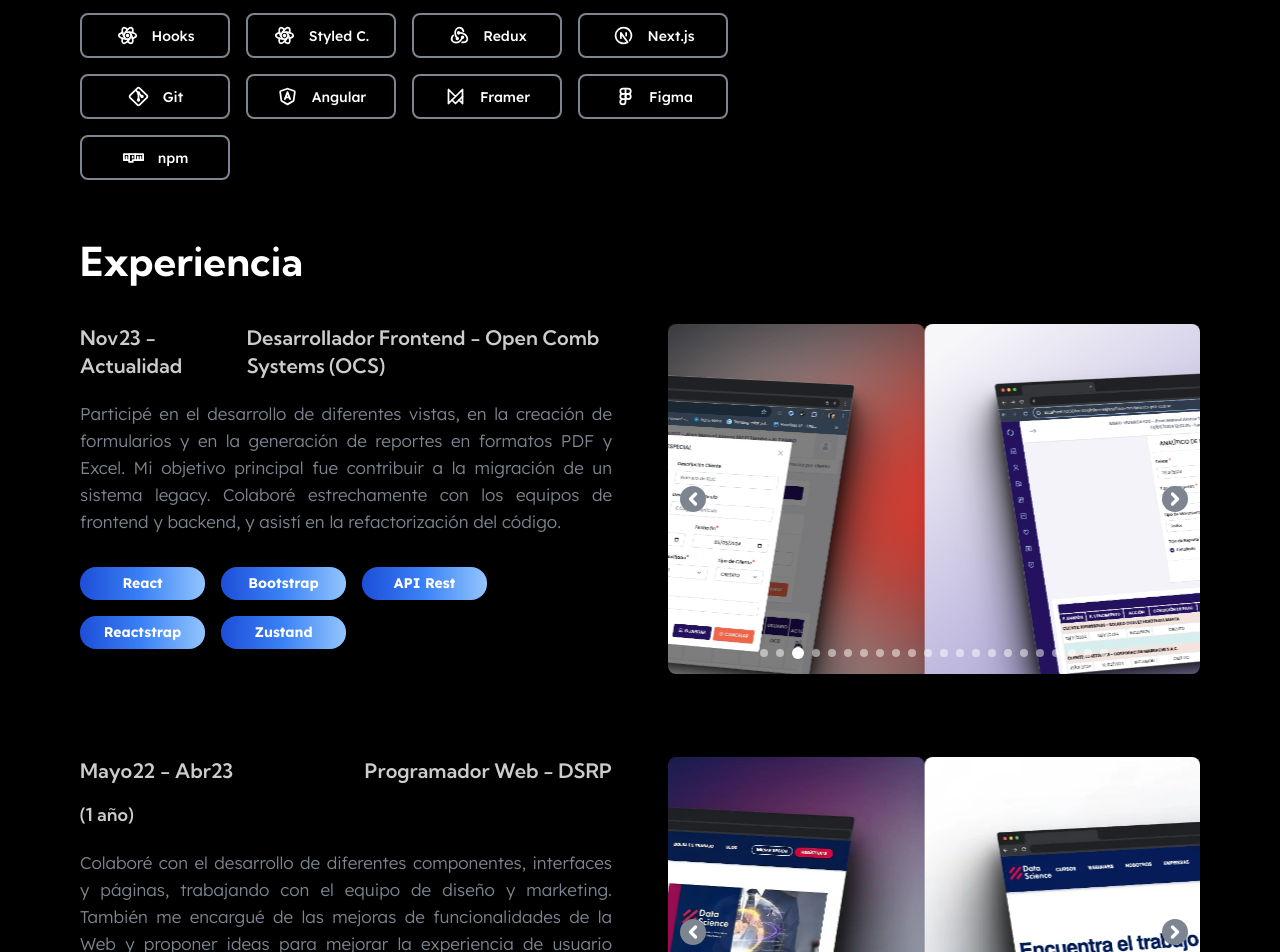
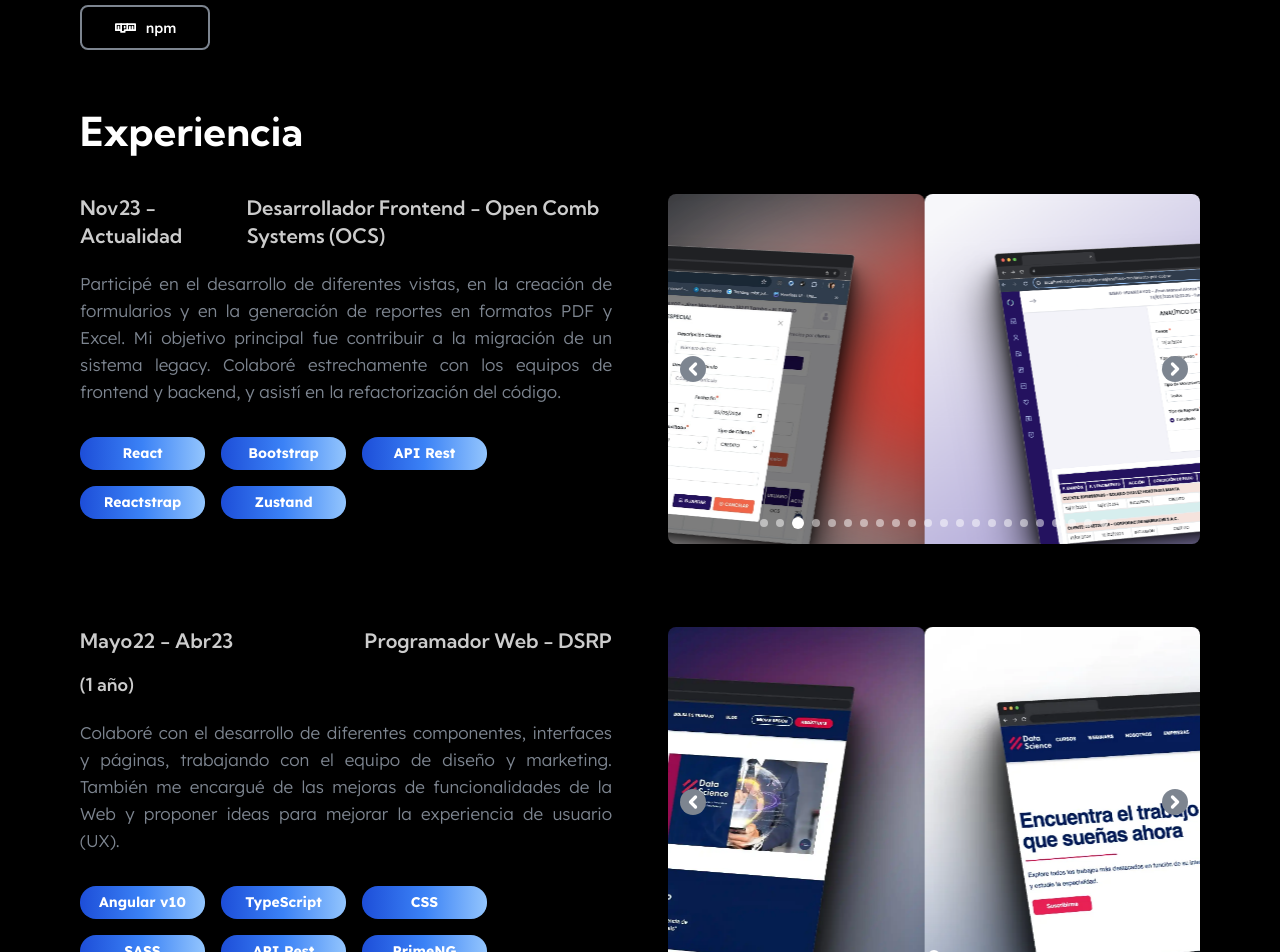
Before and after one commit to carlostrujilloneyra/portfolio-project, a Next.js app: page / in a window 1280 px wide. Shown: the part 720-1672 px from the top of the page. Built offline with nearby package versions, Linux system fonts and the light colour scheme.

Commit message:
feat: Actualizar estilos del pie de página y sección de habilidades

```diff
--- a/src/components/footer/Footer.tsx
+++ b/src/components/footer/Footer.tsx
@@ -3,7 +3,7 @@ import { Logo } from "../header/components";
 export const Footer = () => {
   return (
     <>
-      <footer className="container-max-width padding-x grid  grid-cols-[55px,max-content] items-center gap-x-6 bg-gradient py-8 text-center sm:py-9 lg:gap-x-8">
+      <footer className="container-max-width padding-x flex items-center justify-between gap-6 py-8 text-center sm:py-9 lg:gap-x-8">
         <Logo />
         <div>
           <p className="text-end text-sm text-white">
--- a/src/components/hero/Hero.tsx
+++ b/src/components/hero/Hero.tsx
@@ -42,7 +42,7 @@ export const Hero = () => {
         animate="show"
         exit="exit"
         onClick={handleTapMenu}
-        className="padding-x container-max-width grid grid-cols-1 grid-rows-[170px,_1fr] gap-y-12 py-9 pt-12 sm:grid-rows-none sm:gap-y-8 sm:py-12 sm:pt-16 lg:grid-cols-2 lg:gap-x-9 lg:gap-y-0 lg:pt-24 min-[1250px]:grid-cols-hero-grid-max"
+        className="padding-x container-max-width grid grid-cols-1 grid-rows-[170px,_1fr] gap-y-12 py-9 pt-12 sm:grid-rows-none sm:gap-y-8 sm:py-12 sm:pt-16 lg:grid-cols-2 lg:gap-x-9 lg:gap-y-0 lg:pt-24 min-[1350px]:grid-cols-hero-grid-max"
       >
         <h1 className="main-title">
           ¡Hola!, me llamo Carlos y soy{" "}
--- a/src/components/skills/SkillSection.tsx
+++ b/src/components/skills/SkillSection.tsx
@@ -23,7 +23,7 @@ export const SkillSection = () => {
         id="skills"
       >
         <h2 className="subtitle-portfolio mb-4">Skills / Tecnologías</h2>
-        <div className="lg:grid-cols-[repeat(5,minmax(120px,max-content))]lg:gap-4 grid  grid-cols-[repeat(auto-fill,minmax(135px,max-content))] gap-3 py-5 min-[740px]:grid-cols-[repeat(4,minmax(150px,max-content))] lg:gap-4">
+        <div className="grid grid-cols-[repeat(auto-fill,minmax(135px,max-content))] gap-3  py-5 min-[740px]:grid-cols-[repeat(4,minmax(150px,max-content))] lg:grid-cols-[repeat(6,minmax(130px,max-content))] lg:gap-3 min-[1100px]:grid-cols-[repeat(7,minmax(130px,max-content))] min-[1400px]:grid-cols-[repeat(auto-fill,minmax(130px,max-content))]">
           <SkillList skills={skills} />
         </div>
       </section>
--- a/src/components/skills/components/Skill.tsx
+++ b/src/components/skills/components/Skill.tsx
@@ -40,7 +40,7 @@ export const Skill = ({ skill }: Props) => {
         exit="exit"
         key={id}
       >
-        <span className="social-network grid grid-cols-[24px,max-content] items-center justify-center justify-items-center gap-x-1 text-center font-medium text-white lg:gap-x-3 lg:hover:bg-[#232326]">
+        <span className="social-network grid grid-cols-[24px,max-content] items-center justify-center justify-items-center gap-x-1 text-center font-medium text-white lg:gap-x-2 lg:hover:bg-[#232326]">
           <img src={url} width={21} height={21} alt={name} />
           {name}
         </span>
--- a/src/libs/data/experience-data.ts
+++ b/src/libs/data/experience-data.ts
@@ -201,7 +201,7 @@ export const experienceData: Experience[] = [
     technologies: [
       {
         id: "Angular",
-        name: "Angular",
+        name: "Angular v10",
       },
 
       {
--- a/src/libs/data/skills-data.ts
+++ b/src/libs/data/skills-data.ts
@@ -50,18 +50,6 @@ export const skillsData: SkillInterface[] = [
   },
 
   {
-    id: "Hooks",
-    name: "Hooks",
-    url: "/images/skills/brand-react.svg",
-  },
-
-  {
-    id: "Styled-Components",
-    name: "Styled C.",
-    url: "/images/skills/brand-react.svg",
-  },
-
-  {
     id: "Redux",
     name: "Redux",
     url: "/images/skills/brand-redux.svg",
```
